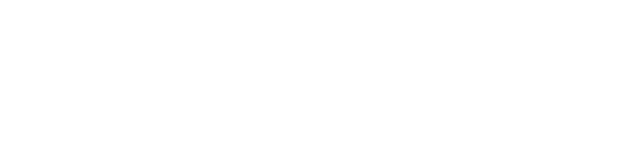
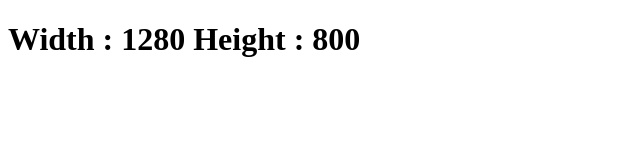
Before and after one commit to acciojob/screen-size-Manikandan4080, a website: page main.html in a window 1280 px wide. Shown: the whole page, without its empty margins (0-640 px from the left). Drawn offline with Linux system fonts and the light colour scheme.

Commit message:
created a submission

```diff
--- a/main.html
+++ b/main.html
@@ -8,6 +8,7 @@
 
 <body>
 	<!-- the entire body must be written by student -->
+	<h1 id="cont"></h1>
     <script type="text/javascript" src="./script.js">
 </script>
 
--- a/script.js
+++ b/script.js
@@ -1 +1,9 @@
-//your JS code here. If required.
+function updateSize(){
+	let cont = document.getElementById("cont");
+	let width = window.innerWidth|| document.documentElement.clientWidth || document.body.clientWidth;
+	let height = window.innerHeight|| document.documentElement.clientHeight || document.body.clientHeight;
+
+	cont.textContent = `Width : ${width} Height : ${height}`;
+}
+updateSize();
+window.addEventListner("resize", updateSize());
```
